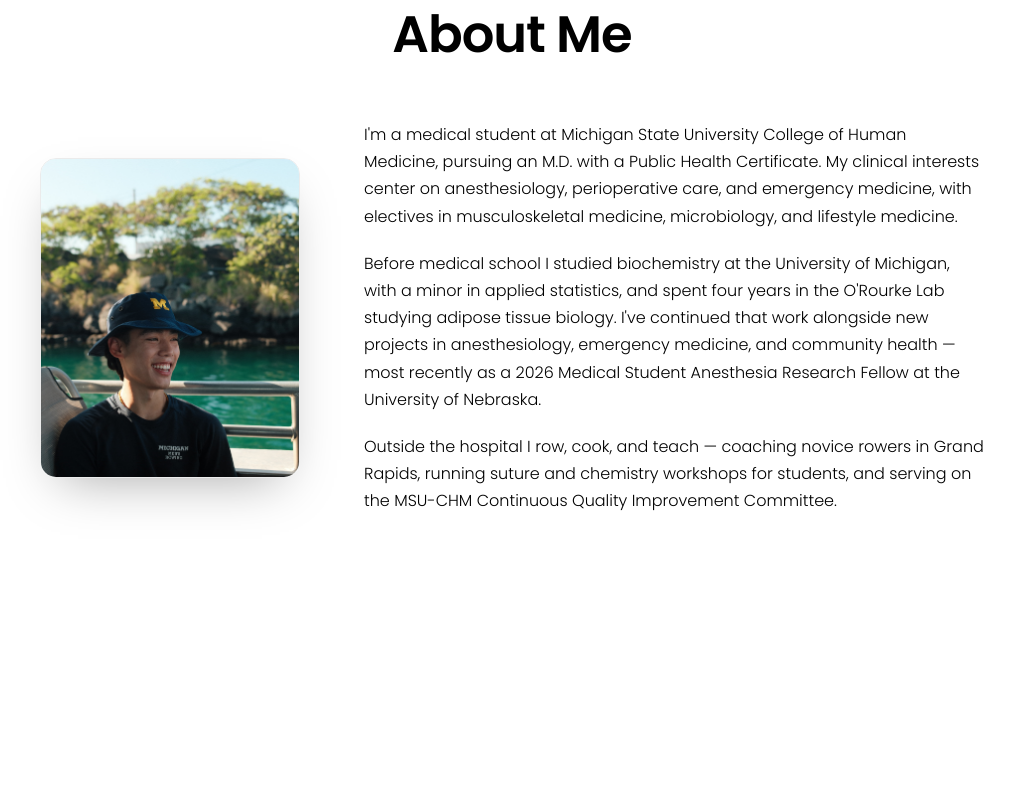
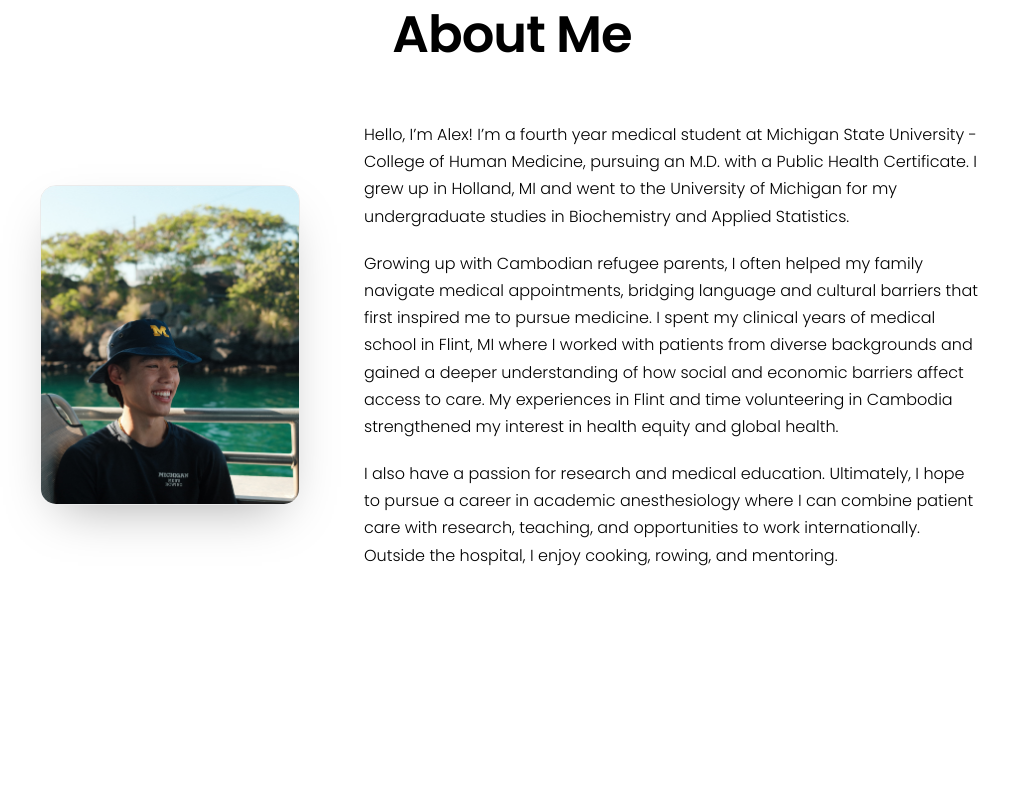
Before and after one commit to kevinkraydich/alexander-ky-portfolio, an Angular app: page / in a window 1280 px wide. Shown: the part 900-1700 px from the top of the page, without its empty margins (128-1142 px from the left). Built offline with nearby package versions, Linux system fonts and the light colour scheme.

Commit message:
feat: update paragraph contents

```diff
--- a/src/app/components/about/about.html
+++ b/src/app/components/about/about.html
@@ -5,24 +5,13 @@
 
   <div class="about-col">
     <p class="about-text">
-      I'm a medical student at Michigan State University College of Human
-      Medicine, pursuing an M.D. with a Public Health Certificate. My clinical
-      interests center on anesthesiology, perioperative care, and emergency
-      medicine, with electives in musculoskeletal medicine, microbiology, and
-      lifestyle medicine.
+             Hello, I’m Alex! I’m a fourth year medical student at Michigan State University - College of Human Medicine, pursuing an M.D. with a Public Health Certificate. I grew up in Holland, MI and went to the University of Michigan for my undergraduate studies in Biochemistry and Applied Statistics.
     </p>
     <p class="about-text">
-      Before medical school I studied biochemistry at the University of Michigan,
-      with a minor in applied statistics, and spent four years in the O'Rourke
-      Lab studying adipose tissue biology. I've continued that work alongside
-      new projects in anesthesiology, emergency medicine, and community health —
-      most recently as a 2026 Medical Student Anesthesia Research Fellow at the
-      University of Nebraska.
+            Growing up with Cambodian refugee parents, I often helped my family navigate medical appointments, bridging language and cultural barriers that first inspired me to pursue medicine. I spent my clinical years of medical school in Flint, MI where I worked with patients from diverse backgrounds and gained a deeper understanding of how social and economic barriers affect access to care. My experiences in Flint and time volunteering in Cambodia strengthened my interest in health equity and global health.
     </p>
     <p class="about-text">
-      Outside the hospital I row, cook, and teach — coaching novice rowers in
-      Grand Rapids, running suture and chemistry workshops for students, and
-      serving on the MSU-CHM Continuous Quality Improvement Committee.
+           I also have a passion for research and medical education. Ultimately, I hope to pursue a career in academic anesthesiology where I can combine patient care with research, teaching, and opportunities to work internationally. Outside the hospital, I enjoy cooking, rowing, and mentoring.
     </p>
   </div>
 </div>
--- a/src/app/components/contact/contact.html
+++ b/src/app/components/contact/contact.html
@@ -2,8 +2,7 @@
 
 <div class="contact-blurb">
   <p>
-    Thanks for visiting. I welcome inquiries from residency programs, research
-    collaborators, and mentors.
+    Thanks for visiting!
   </p>
 </div>
 
--- a/src/app/components/hobbies/hobbies.ts
+++ b/src/app/components/hobbies/hobbies.ts
@@ -16,17 +16,17 @@ export class HobbiesComponent {
   readonly hobbies: Hobby[] = [
     {
       title: 'Rowing',
-      body: 'Three seasons as a coxswain with the Michigan Men\'s Rowing Team, now coaching novice and intermediate rowers at the Grand Rapids Rowing Club.',
+      body: 'Former coxswain for the University of Michigan Men’s Rowing Team and freshman coach for the Grand Rapids Rowing Club High School/Junior Program.',
       image: 'images/rowing.jpg',
     },
     {
       title: 'Cooking',
-      body: 'Co-founded Side Door in Ann Arbor to share home-cooked food with a cultural twist. Still happiest trying new recipes with friends.',
+      body: 'I helped launch Side Door, a pop-up dining experience in Ann Arbor where I shared my love for food and culture. I also enjoy experimenting with molecular gastronomy, exploring new ingredients, and bringing friends together over a home-cooked meal.',
       image: 'images/cooking.png',
     },
     {
       title: 'Teaching & Mentoring',
-      body: 'Tutor math and physics through Nucleus Tutoring, coach West Ottawa Science Olympiad, and taught chemistry fundamentals via Quantum Physics for Kids.',
+      body: 'I’ve shared my passion for science and education by tutoring math and physics through Nucleus Tutoring, coaching West Ottawa Science Olympiad students, and introducing younger students to chemistry and physics through Quantum Physics for Kids.',
       image: 'images/mentoring.png',
     },
   ];
--- a/src/app/components/resume/resume.ts
+++ b/src/app/components/resume/resume.ts
@@ -332,11 +332,19 @@ export class ResumeComponent {
     },
     {
       title: 'Languages',
-      body: 'English — Native fluency. Khmer — Native fluency.',
+      bullets: [
+        'English — Native fluency',
+        'Khmer — Native fluency',
+      ],
     },
     {
       title: 'Professional Affiliations',
-      body: 'American Society of Anesthesiologists (ASA), American Medical Association (AMA), Asian Pacific American Medical Student Association (APAMSA), Michigan State Medical Society (MSMS).',
+      bullets: [
+        'American Society of Anesthesiologists (ASA)',
+        'American Medical Association (AMA)',
+        'Asian Pacific American Medical Student Association (APAMSA)',
+        'Michigan State Medical Society (MSMS)',
+      ],
     },
   ];
 
```
